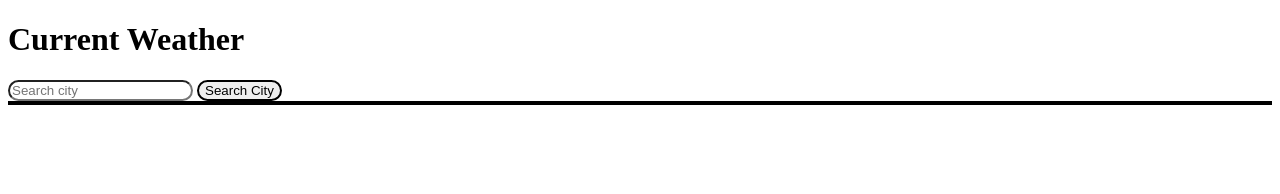
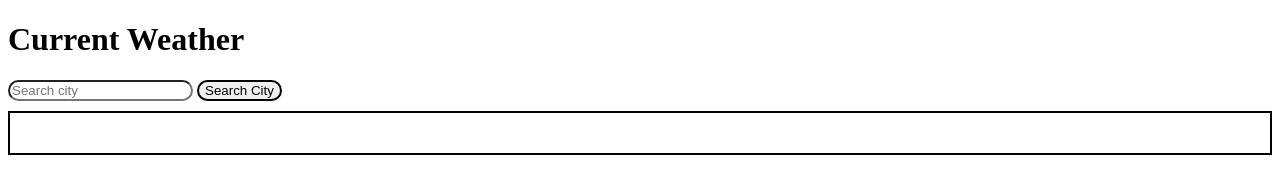
Before and after one commit to Janinduakash/WEATHER_NOW, a plain HTML site: page index.html in a window 1280 px wide. Drawn offline with Linux system fonts and the light colour scheme.

Commit message:
Update CSS styles for city input and weather info display

```diff
--- a/style.css
+++ b/style.css
@@ -1,6 +1,6 @@
 #txtCity {
     border-radius: 45px;
-
+    margin-bottom: 10px;
 }
 
 #searchBtn {
@@ -11,4 +11,10 @@
 #weatherInfo {
     border: 2px solid black;
     margin: auto;
+    padding: 20px;
+    padding-right: auto;
 }
+
+/* body {
+    margin: 29%;
+} */
```
